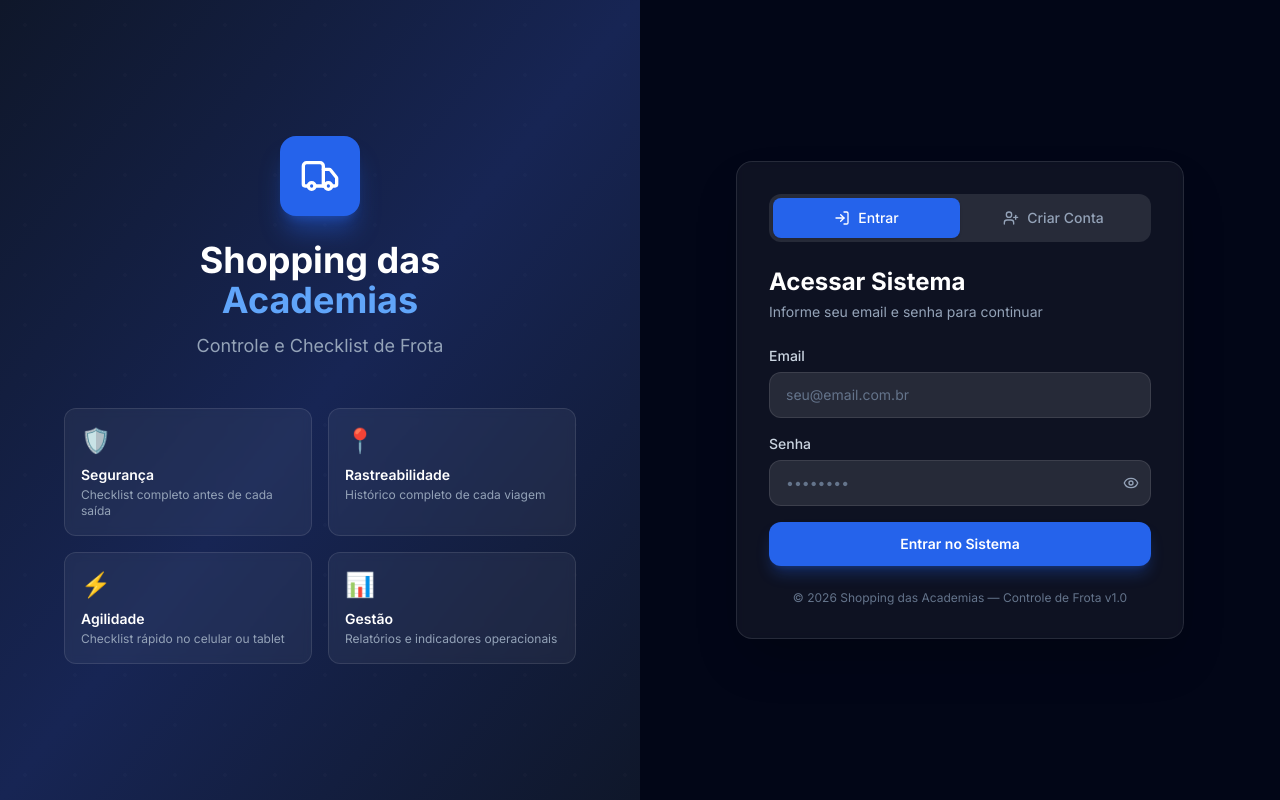
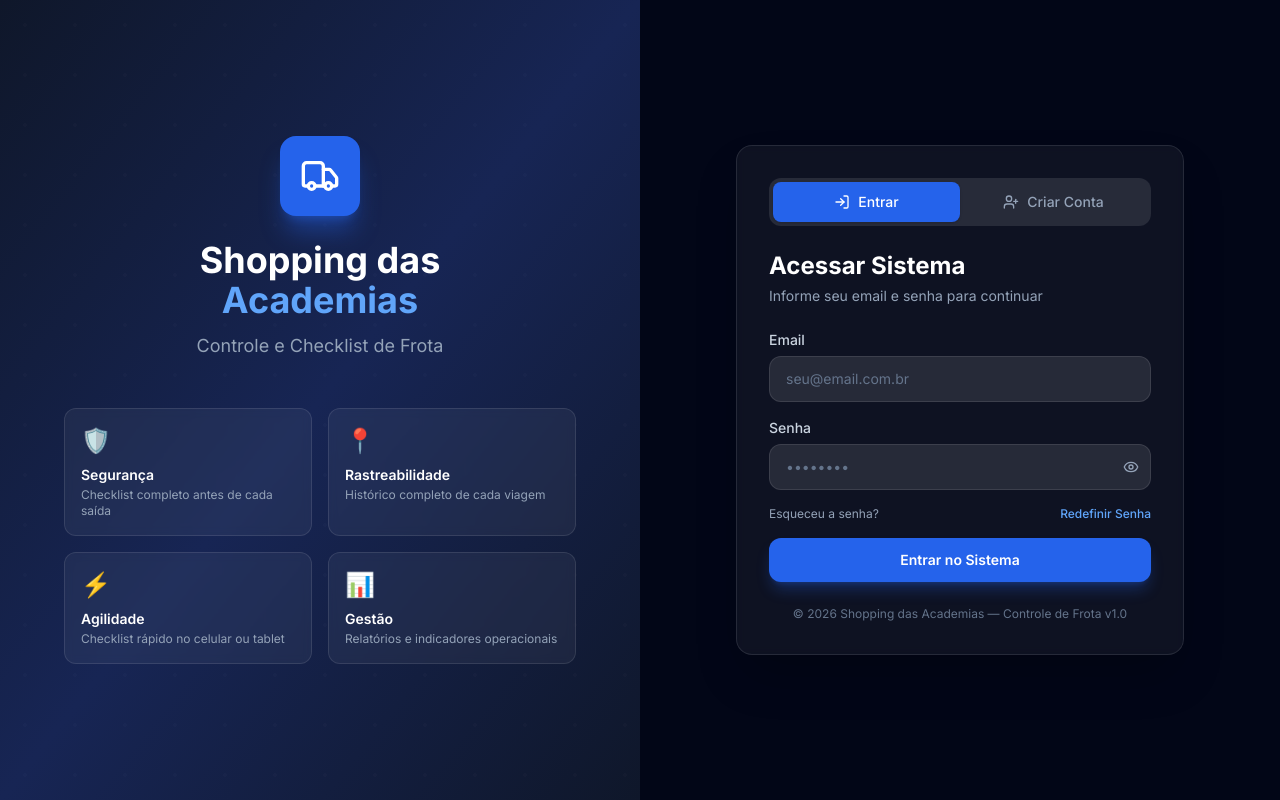
Before and after one commit to kigutig/frotalist, a React (Vite) app: page /login in a window 1280 px wide. Built offline with nearby package versions, Linux system fonts and the light colour scheme; no server answers.

Commit message:
feat: adicionar redefinicao de senha direta e tratamento detalhado de erro de login

```diff
--- a/src/pages/auth/LoginPage.tsx
+++ b/src/pages/auth/LoginPage.tsx
@@ -2,6 +2,7 @@ import { useState } from 'react'
 import { Navigate } from 'react-router-dom'
 import { Truck, Eye, EyeOff, AlertTriangle, CheckCircle2, UserPlus, LogIn } from 'lucide-react'
 import { useAuth } from '../../contexts/AuthContext'
+import { supabase } from '../../lib/supabase'
 
 export function LoginPage() {
   const { signIn, signUp, isAuthenticated, isLoading } = useAuth()
@@ -224,6 +225,33 @@ export function LoginPage() {
                   </div>
                 </div>
 
+                <div className="flex items-center justify-between text-xs">
+                  <span className="text-slate-400">Esqueceu a senha?</span>
+                  <button
+                    type="button"
+                    onClick={async () => {
+                      if (!email) {
+                        setError('Digite seu email no campo acima para receber o link de redefinição.')
+                        return
+                      }
+                      setError('')
+                      setIsSubmitting(true)
+                      const { error: resetErr } = await supabase.auth.resetPasswordForEmail(email.trim(), {
+                        redirectTo: window.location.origin + '/login',
+                      })
+                      setIsSubmitting(false)
+                      if (resetErr) {
+                        setError('Erro ao enviar link: ' + resetErr.message)
+                      } else {
+                        setSuccess('Email de redefinição enviado! Verifique sua caixa de entrada e spam.')
+                      }
+                    }}
+                    className="text-blue-400 hover:text-blue-300 font-medium transition-colors"
+                  >
+                    Redefinir Senha
+                  </button>
+                </div>
+
                 <button
                   type="submit"
                   disabled={isSubmitting}
```
